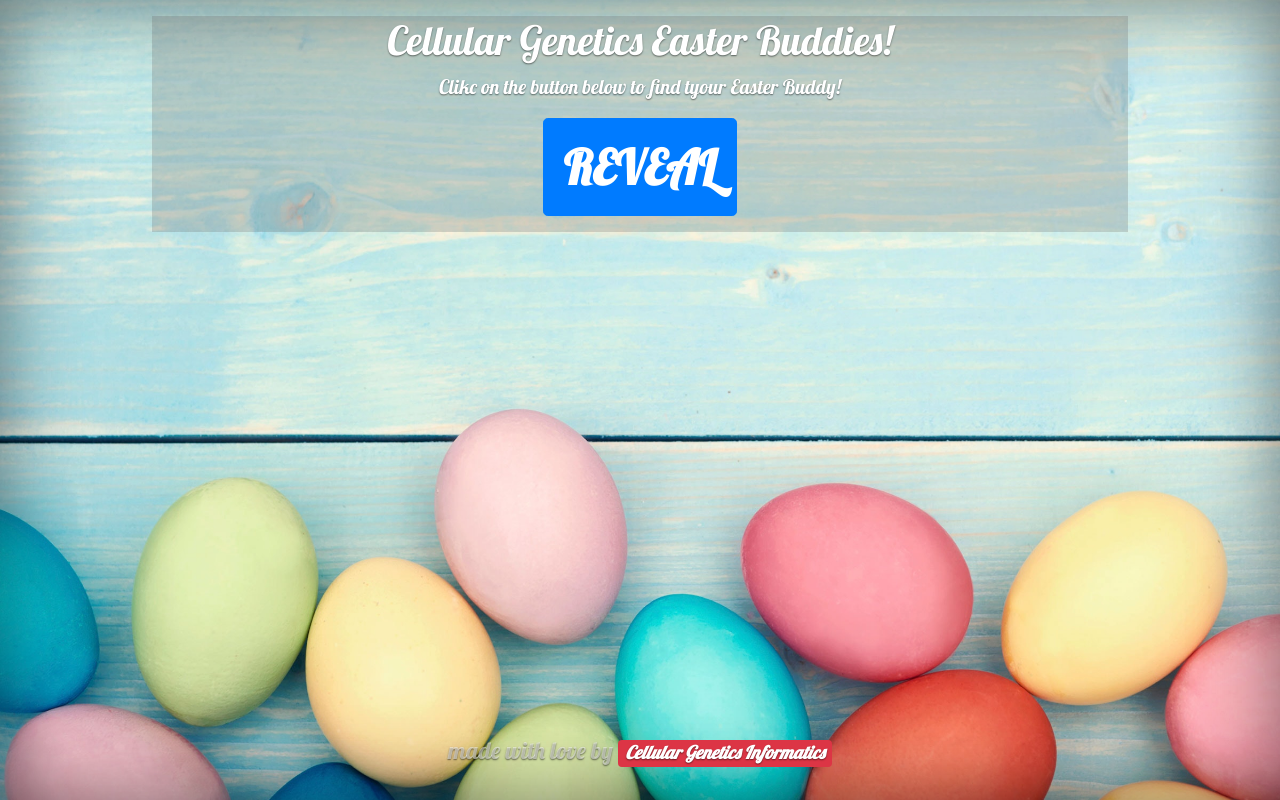
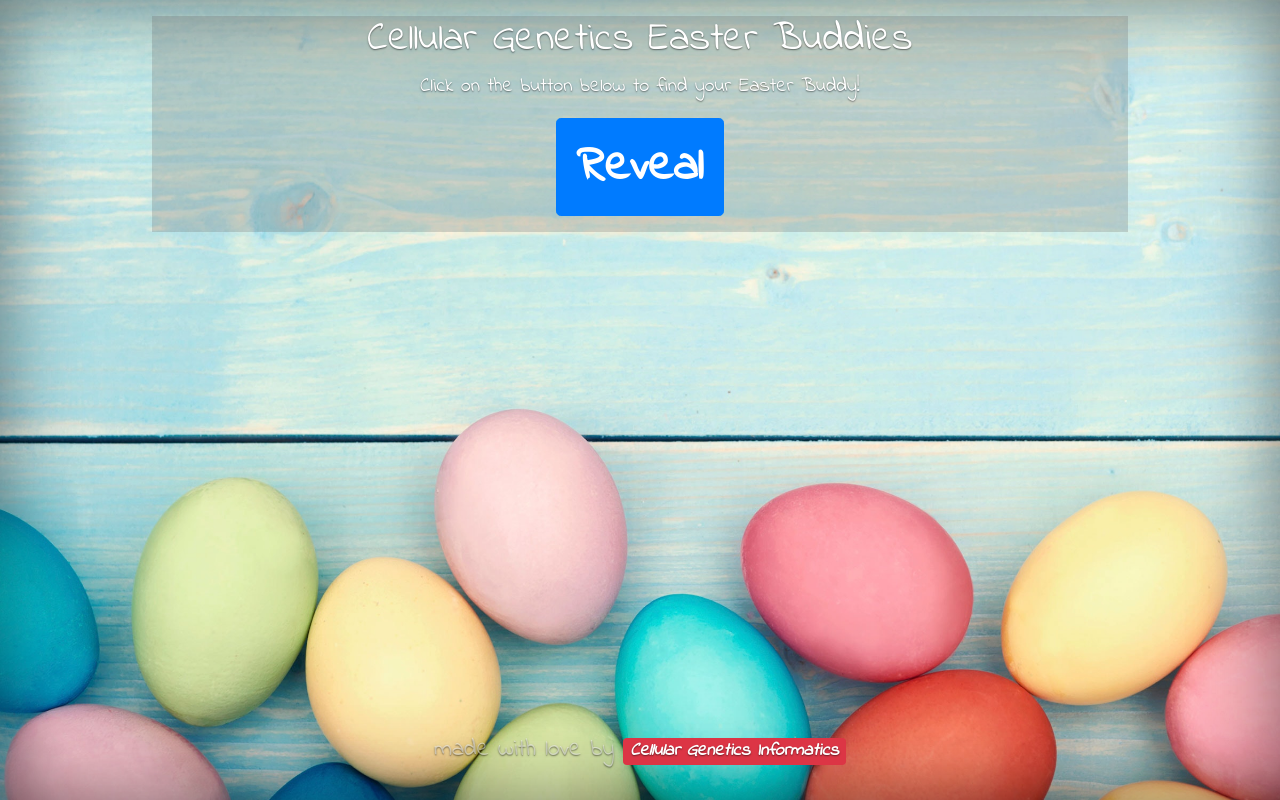
Before and after one commit to cellgeni/easter_buddies, a Flask app: page / in a window 1280 px wide. Run offline with Flask 2, Linux system fonts and the light colour scheme; some libraries are stand-ins or nearby versions.

Commit message:
Replace font, fix typos

```diff
--- a/app.py
+++ b/app.py
@@ -19,7 +19,7 @@ persons = []
 with open("data.txt") as f:
     for line in f:
         data = line.split("\t")
-        p = Person(data[0], data[1], data[2])
+        p = Person(data[0], data[1], data[2].strip())
         persons.append(p)
 
 template = "main.html"
--- a/k8s/deployment.yaml
+++ b/k8s/deployment.yaml
@@ -14,7 +14,7 @@ spec:
         app: easter-buddies
     spec:
       containers:
-      - image: quay.io/cellgeni/easter_buddies:latest
+      - image: quay.io/cellgeni/easter_buddies:1.0
         imagePullPolicy: IfNotPresent
         name: easter-buddies
         ports:
--- a/static/app.css
+++ b/static/app.css
@@ -1,7 +1,7 @@
 html,
 body {
   height: 100%;
-  font-family: 'Lobster', cursive;
+  font-family: 'Indie Flower', cursive;
   background-image: url('background.jpg');
   background-size: cover;
   background-position: center;
--- a/templates/main.html
+++ b/templates/main.html
@@ -1,16 +1,16 @@
-
 <!doctype html>
 <html lang="en">
 <head>
     <meta charset="utf-8">
     <meta name="viewport" content="width=device-width, initial-scale=1, shrink-to-fit=no">
     <meta name="description" content="">
-    <title>{% block title %}easter buddy sometghin{% endblock %}</title>
+    <title>{% block title %}Easter buddy{% endblock %}</title>
 
     <!-- Bootstrap core CSS -->
-    <link href="https://fonts.googleapis.com/css2?family=Lobster&display=swap" rel="stylesheet">
-    <link rel="stylesheet" href="https://stackpath.bootstrapcdn.com/bootstrap/4.4.1/css/bootstrap.min.css" integrity="sha384-Vkoo8x4CGsO3+Hhxv8T/Q5PaXtkKtu6ug5TOeNV6gBiFeWPGFN9MuhOf23Q9Ifjh" crossorigin="anonymous">
+    <link rel="stylesheet" href="https://stackpath.bootstrapcdn.com/bootstrap/4.4.1/css/bootstrap.min.css"
+          integrity="sha384-Vkoo8x4CGsO3+Hhxv8T/Q5PaXtkKtu6ug5TOeNV6gBiFeWPGFN9MuhOf23Q9Ifjh" crossorigin="anonymous">
     <!-- <meta name="theme-color" content="#563d7c"> -->
+    <link href="https://fonts.googleapis.com/css2?family=Indie+Flower&display=swap" rel="stylesheet">
     <link rel="stylesheet" href="{{ url_for('static', filename='app.css') }}">
 </head>
 
@@ -18,10 +18,12 @@
 <div class="cover-container d-flex w-100 h-100 p-3 mx-auto flex-column">
 
     <main role="main" class="inner cover">
-                <h1 class="cover-heading">Cellular Genetics Easter Buddies!</h1>
-                <p class="lead">Clikc on the button below to find tyour Easter Buddy!</p>
+        <h1 class="cover-heading">Cellular Genetics Easter Buddies</h1>
+        <p class="lead">Click on the button below to find your Easter Buddy!</p>
         <form action="" method="post">
-                  <p class="lead"><button class="btn btn-lg btn-primary" type="submit" style="font-size: 3rem;">REVEAL</button></p>
+            <p class="lead">
+                <button class="btn btn-lg btn-primary" type="submit" style="font-size: 3rem;">Reveal</button>
+            </p>
         </form>
         <div>
 
@@ -29,9 +31,10 @@
                 <div class="person mt-3">
                     <span class="font-italic">Your buddy is...</span>
                     <div class="progress m-3 ">
-                      <div class="progress-bar progress-bar-striped progress-bar-animated" role="progressbar" aria-valuenow="100" aria-valuemin="0" aria-valuemax="100" style="width: 100%"></div>
+                        <div class="progress-bar progress-bar-striped progress-bar-animated" role="progressbar"
+                             aria-valuenow="100" aria-valuemin="0" aria-valuemax="100" style="width: 100%"></div>
                     </div>
-                    <p class="buddy d-none">{{ person.first_name }} {{ person.last_name }} {{ '<' }}{{ person.email.strip() }}{{ '>' }}    </p>
+                    <p class="buddy d-none">{{ person.first_name }} {{ person.last_name }} {{ '<' }}{{ person.login }}@sanger.ac.uk{{ '>' }}    </p>
                 </div>
 
             {% endif %}
@@ -47,9 +50,15 @@
 
 <!-- Optional JavaScript -->
 <!-- jQuery first, then Popper.js, then Bootstrap JS -->
-    <script src="https://code.jquery.com/jquery-3.4.1.slim.min.js" integrity="sha384-J6qa4849blE2+poT4WnyKhv5vZF5SrPo0iEjwBvKU7imGFAV0wwj1yYfoRSJoZ+n" crossorigin="anonymous"></script>
-    <script src="https://cdn.jsdelivr.net/npm/popper.js@1.16.0/dist/umd/popper.min.js" integrity="sha384-Q6E9RHvbIyZFJoft+2mJbHaEWldlvI9IOYy5n3zV9zzTtmI3UksdQRVvoxMfooAo" crossorigin="anonymous"></script>
-    <script src="https://stackpath.bootstrapcdn.com/bootstrap/4.4.1/js/bootstrap.min.js" integrity="sha384-wfSDF2E50Y2D1uUdj0O3uMBJnjuUD4Ih7YwaYd1iqfktj0Uod8GCExl3Og8ifwB6" crossorigin="anonymous"></script>
+<script src="https://code.jquery.com/jquery-3.4.1.slim.min.js"
+        integrity="sha384-J6qa4849blE2+poT4WnyKhv5vZF5SrPo0iEjwBvKU7imGFAV0wwj1yYfoRSJoZ+n"
+        crossorigin="anonymous"></script>
+<script src="https://cdn.jsdelivr.net/npm/popper.js@1.16.0/dist/umd/popper.min.js"
+        integrity="sha384-Q6E9RHvbIyZFJoft+2mJbHaEWldlvI9IOYy5n3zV9zzTtmI3UksdQRVvoxMfooAo"
+        crossorigin="anonymous"></script>
+<script src="https://stackpath.bootstrapcdn.com/bootstrap/4.4.1/js/bootstrap.min.js"
+        integrity="sha384-wfSDF2E50Y2D1uUdj0O3uMBJnjuUD4Ih7YwaYd1iqfktj0Uod8GCExl3Og8ifwB6"
+        crossorigin="anonymous"></script>
 {% if person %}
     <script>
         $(document).ready(() => {
```
Lines whose indentation alone changed are shown as unchanged.
